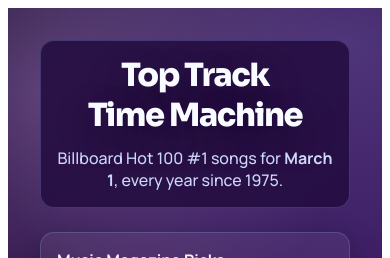
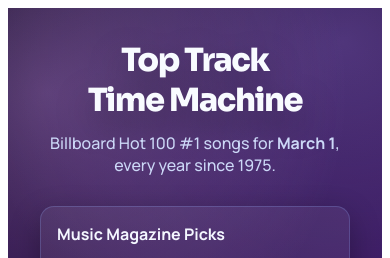
Before and after one commit to geneparmesean/t4-site, a Next.js app: page / in a window 390 px wide. Shown: the top 258 px of the page. Built offline with nearby package versions, Linux system fonts and the light colour scheme; no server answers.

Commit message:
Refine sticky header style and sidebar offset

```diff
--- a/styles/Home.module.css
+++ b/styles/Home.module.css
@@ -1,6 +1,7 @@
 @import url('https://fonts.googleapis.com/css2?family=Manrope:wght@500;700;800&family=Sora:wght@600;700;800&display=swap');
 
 .container {
+  --sticky-header-offset: 7.25rem;
   min-height: 100vh;
   padding: 2rem;
   background:
@@ -19,11 +20,7 @@
   position: sticky;
   top: 0;
   z-index: 20;
-  padding: 0.85rem 1rem 1rem;
-  border-radius: 14px;
-  background: rgba(36, 13, 64, 0.88);
-  backdrop-filter: blur(10px);
-  border: 1px solid rgba(147, 178, 255, 0.24);
+  padding-bottom: 0.35rem;
   text-align: center;
 }
 
@@ -71,7 +68,7 @@
 
 .affiliateColumn {
   position: sticky;
-  top: 1rem;
+  top: calc(var(--sticky-header-offset) + 1rem);
 }
 
 .affiliateCard {
@@ -209,8 +206,4 @@
     position: static;
   }
 
-  .header {
-    padding-left: 0.75rem;
-    padding-right: 0.75rem;
-  }
 }
```
